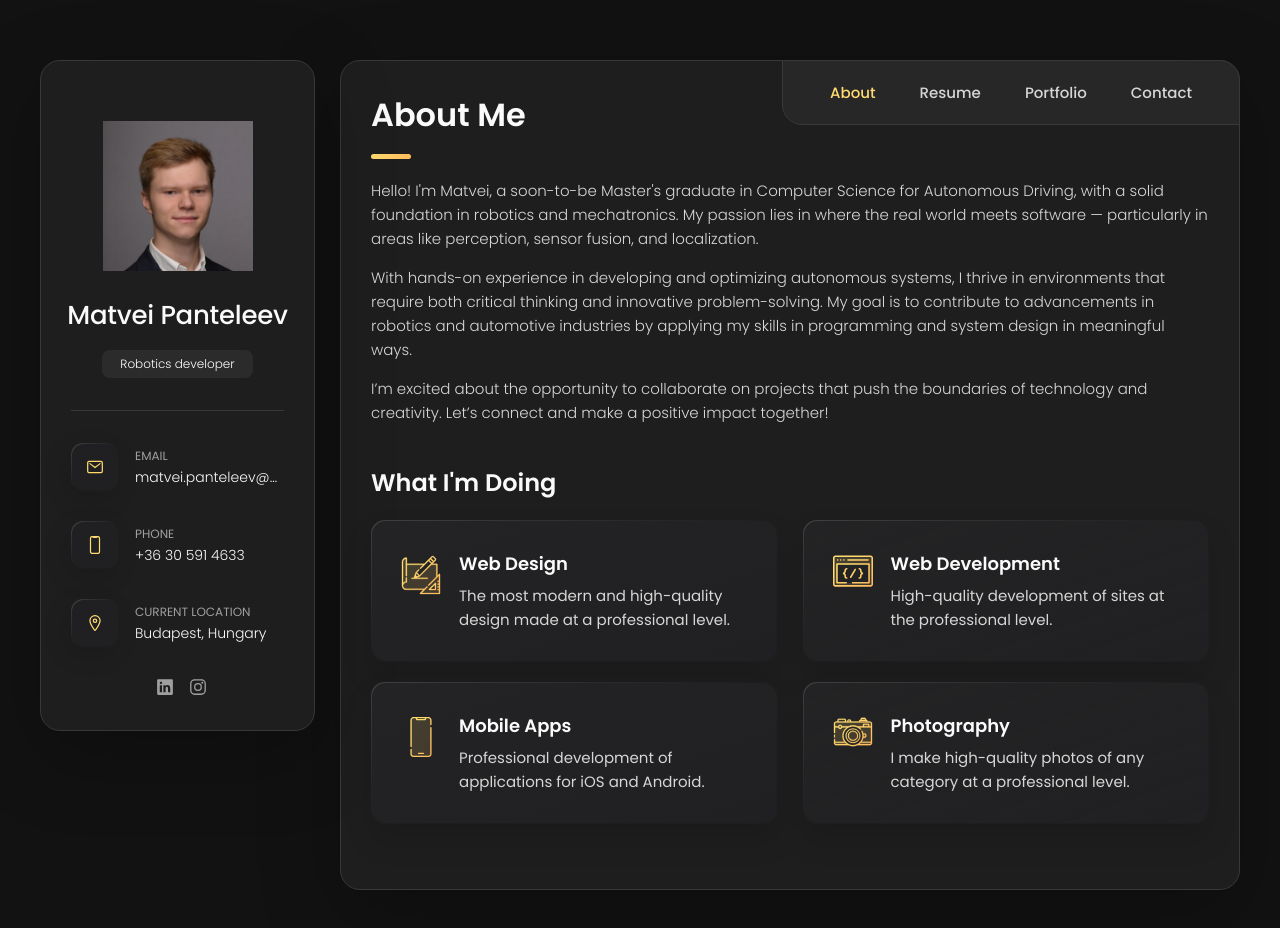
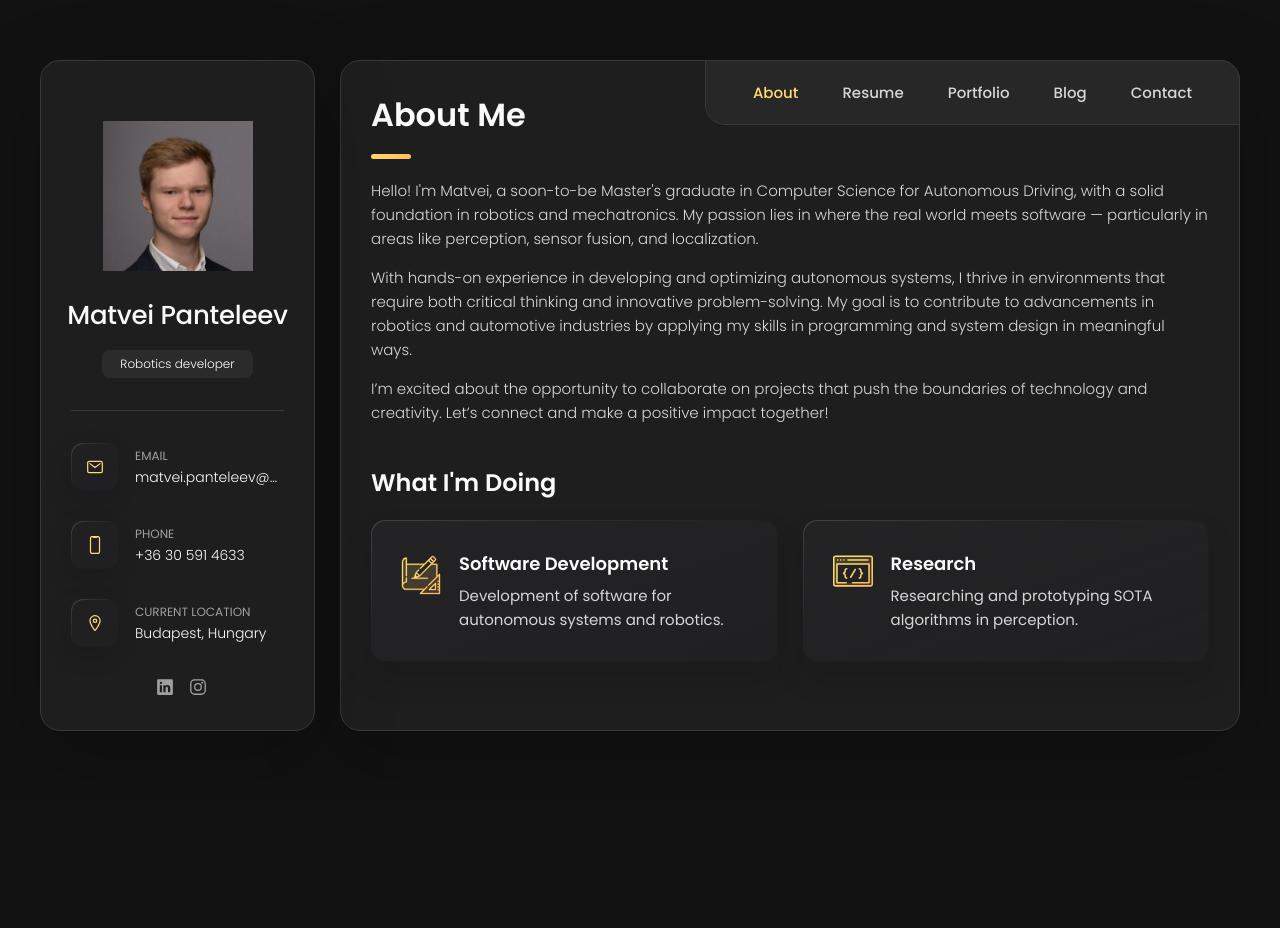
Before and after one commit to QuoZer/quozer.github.io, a plain HTML site: page index.html in a window 1280 px wide. After the commit the page ends 800 px from the top, so only its background shows below. Drawn offline with nearby package versions, Linux system fonts and the light colour scheme.

Commit message:
returned blog section

```diff
--- a/index.html
+++ b/index.html
@@ -181,9 +181,9 @@
             <button class="navbar-link" data-nav-link>Portfolio</button>
           </li>
 
-          <!-- <li class="navbar-item">
+          <li class="navbar-item">
             <button class="navbar-link" data-nav-link>Blog</button>
-          </li> -->
+          </li>
 
           <li class="navbar-item">
             <button class="navbar-link" data-nav-link>Contact</button>
@@ -239,10 +239,10 @@
               </div>
 
               <div class="service-content-box">
-                <h4 class="h4 service-item-title">Web design</h4>
+                <h4 class="h4 service-item-title">Software development</h4>
 
                 <p class="service-item-text">
-                  The most modern and high-quality design made at a professional level.
+                  Development of software for autonomous systems and robotics.
                 </p>
               </div>
 
@@ -255,16 +255,16 @@
               </div>
 
               <div class="service-content-box">
-                <h4 class="h4 service-item-title">Web development</h4>
+                <h4 class="h4 service-item-title"> Research </h4>
 
                 <p class="service-item-text">
-                  High-quality development of sites at the professional level.
+                  Researching and prototyping SOTA algorithms in perception.
                 </p>
               </div>
 
             </li>
 
-            <li class="service-item">
+            <!-- <li class="service-item">
 
               <div class="service-icon-box">
                 <img src="./assets/images/icon-app.svg" alt="mobile app icon" width="40">
@@ -278,9 +278,9 @@
                 </p>
               </div>
 
-            </li>
+            </li> -->
 
-            <li class="service-item">
+            <!-- <li class="service-item">
 
               <div class="service-icon-box">
                 <img src="./assets/images/icon-photo.svg" alt="camera icon" width="40">
@@ -294,7 +294,7 @@
                 </p>
               </div>
 
-            </li>
+            </li> -->
 
           </ul>
 
@@ -940,7 +940,7 @@
       <!--
         - #BLOG
       -->
-<!--
+
       <article class="blog" data-page="blog">
 
         <header>
@@ -1123,7 +1123,7 @@
 
         </section>
 
-      </article> -->
+      </article>
 
 
 
```
